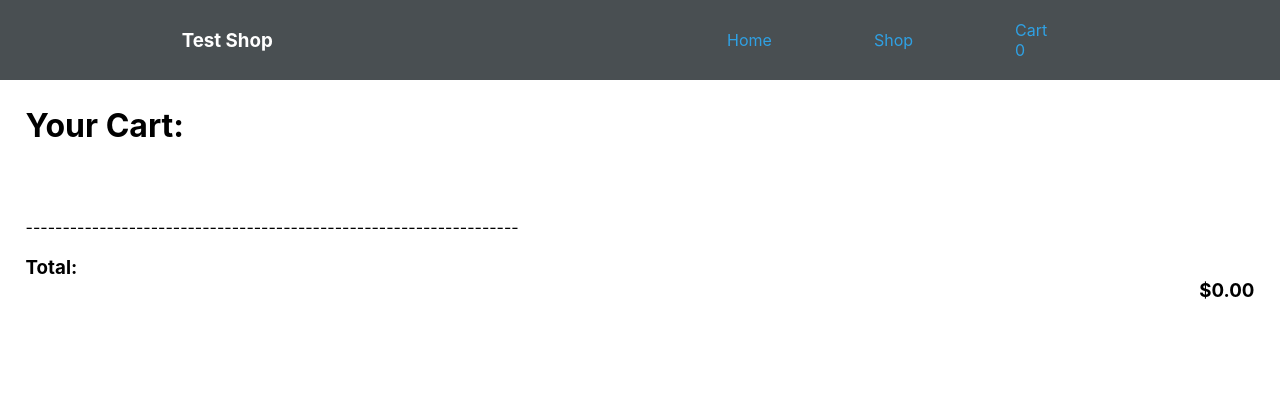
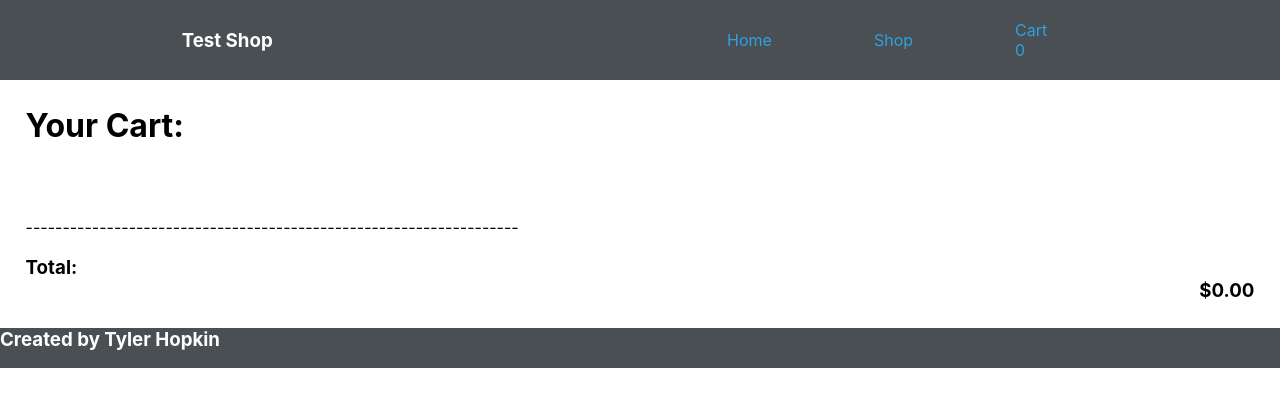
Before and after one commit to TruDarksider/shopping-cart, a React (Create React App) app: page /shoppingcart in a window 1280 px wide. Shown: the top 406 px of the page. Built offline with nearby package versions, Linux system fonts and the light colour scheme.

Commit message:
Created a footer

```diff
--- a/src/App.js
+++ b/src/App.js
@@ -5,6 +5,7 @@ import Nav from './Nav';
 import Home from './Home';
 import Shop from './Shop';
 import ShoppingCart from './ShoppingCart';
+import Footer from './Footer';
 
 /* Ways this can be better:
 Amount in cart only updates on decrements or +Add to cart (so not increase)
@@ -91,6 +92,7 @@ function App() {
           />}
         />
       </Routes>
+      <Footer />
     </BrowserRouter>
   );
 }
--- /dev/null
+++ b/src/Footer.css
@@ -0,0 +1,8 @@
+.footer {
+    bottom: 0;
+    width: 100%;
+    min-height: 5vh;
+    background: rgb(73, 79, 82);
+    color: white;
+    margin: 0;
+}
--- /dev/null
+++ b/src/Footer.js
@@ -0,0 +1,10 @@
+import './Footer.css'
+function Footer() {
+    return (
+        <div className="footer">
+            <h3>Created by Tyler Hopkin</h3>
+        </div>
+    )
+}
+
+export default Footer;
```
